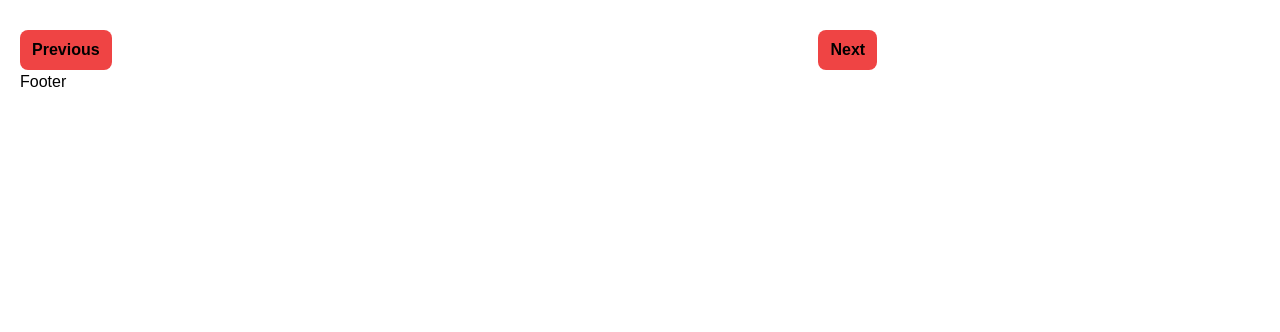
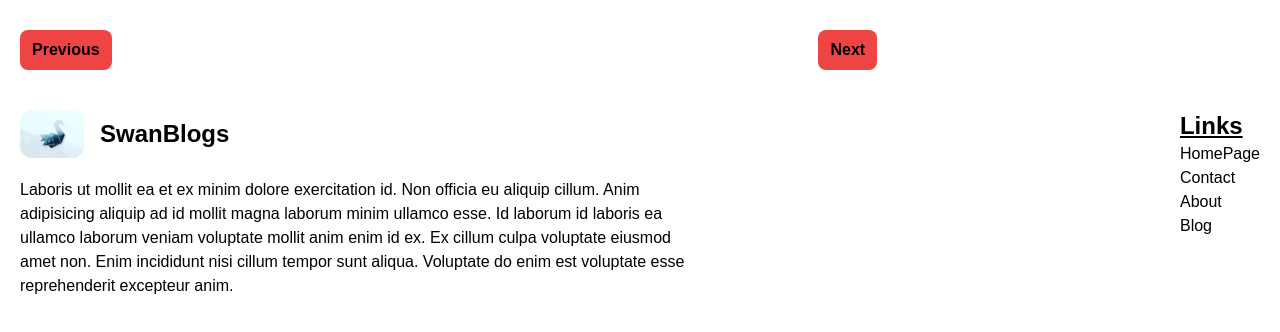
Before and after one commit to arnold-aswan/swan-blogs, a Next.js app: page / in a window 1280 px wide. Shown: the part 2049-2381 px from the top of the page. Before the commit the page ends 2143 px from the top, so only its background shows below. Built offline with nearby package versions, Linux system fonts and the light colour scheme.

Commit message:
added a footer section

```diff
--- a/components/Footer.jsx
+++ b/components/Footer.jsx
@@ -1,9 +1,52 @@
-import React from 'react'
+import { navigation, socialIcons } from "@/constants/data";
+import Image from "next/image";
+import Link from "next/link";
+import React from "react";
 
 const Footer = () => {
   return (
-    <div>Footer</div>
-  )
-}
+    <footer className="my-10">
+      <div className="flex flex-col  lg:flex-row lg:justify-between lg:gap-10">
+        <div>
+          <div className="flex flex-1 items-center gap-4">
+            <Image
+              src="/assets/swan.jpg"
+              alt="logo"
+              width={64}
+              height={64}
+              className="rounded-xl"
+            />
+            <span className="font-bold text-2xl">SwanBlogs</span>
+          </div>
+          <p className="my-5  lg:w-3/5">
+            Laboris ut mollit ea et ex minim dolore exercitation id. Non officia
+            eu aliquip cillum. Anim adipisicing aliquip ad id mollit magna
+            laborum minim ullamco esse. Id laborum id laboris ea ullamco laborum
+            veniam voluptate mollit anim enim id ex. Ex cillum culpa voluptate
+            eiusmod amet non. Enim incididunt nisi cillum tempor sunt aliqua.
+            Voluptate do enim est voluptate esse reprehenderit excepteur anim.
+          </p>
+        </div>
 
-export default Footer
+        <div className="flex-1">
+          <div>
+            <h4 className="font-bold text-2xl underline">Links</h4>
+            {navigation.map((link) => (
+              <Link key={link.href} href={link.href} className="block">
+                {link.name}
+              </Link>
+            ))}
+            <Link href={"/blog"}>Blog</Link>
+          </div>
+
+          {/* <div>
+            <h4 className="font-bold text-2xl underline">Social</h4>
+
+          </div> */}
+        </div>
+      </div>
+    </footer>
+  );
+};
+
+export default Footer;
```
